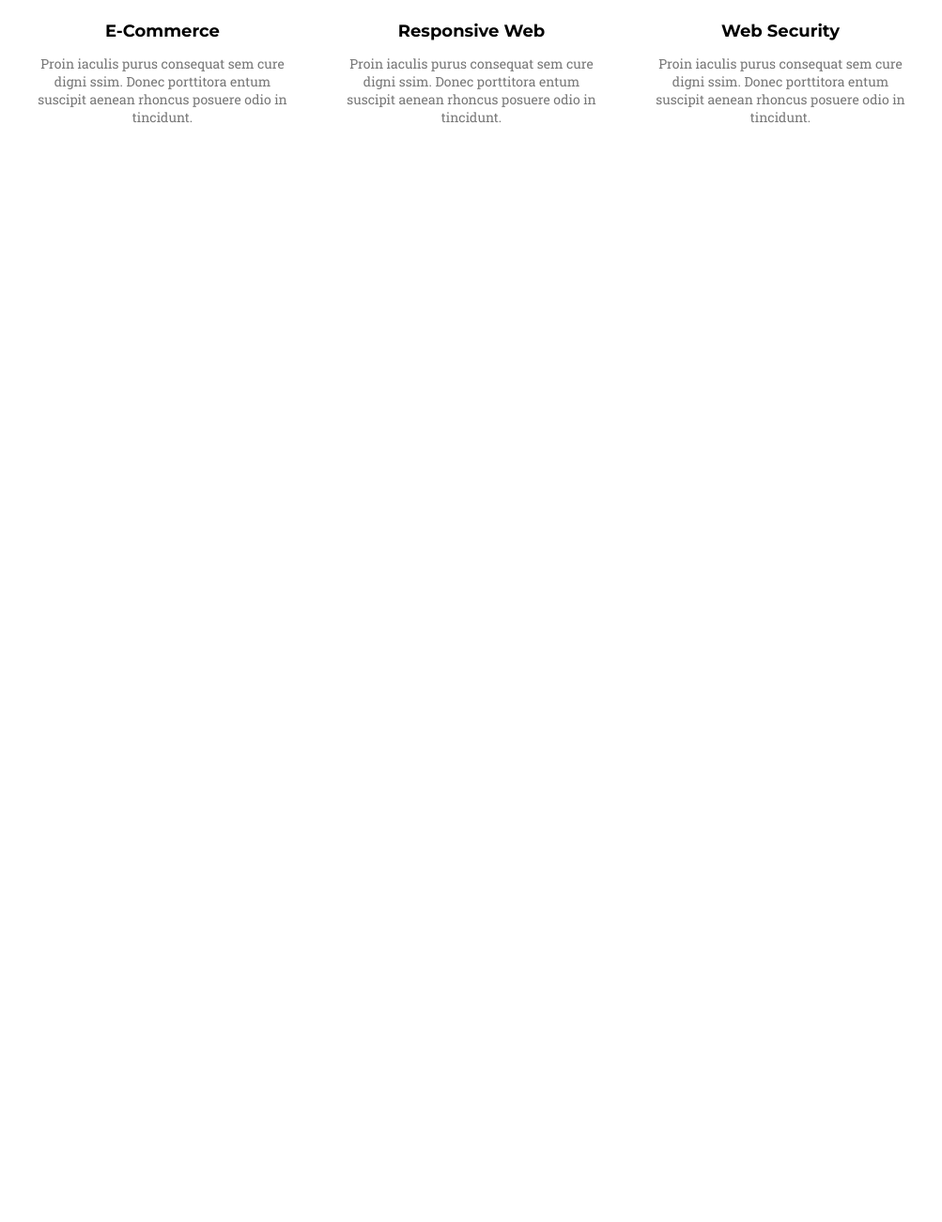
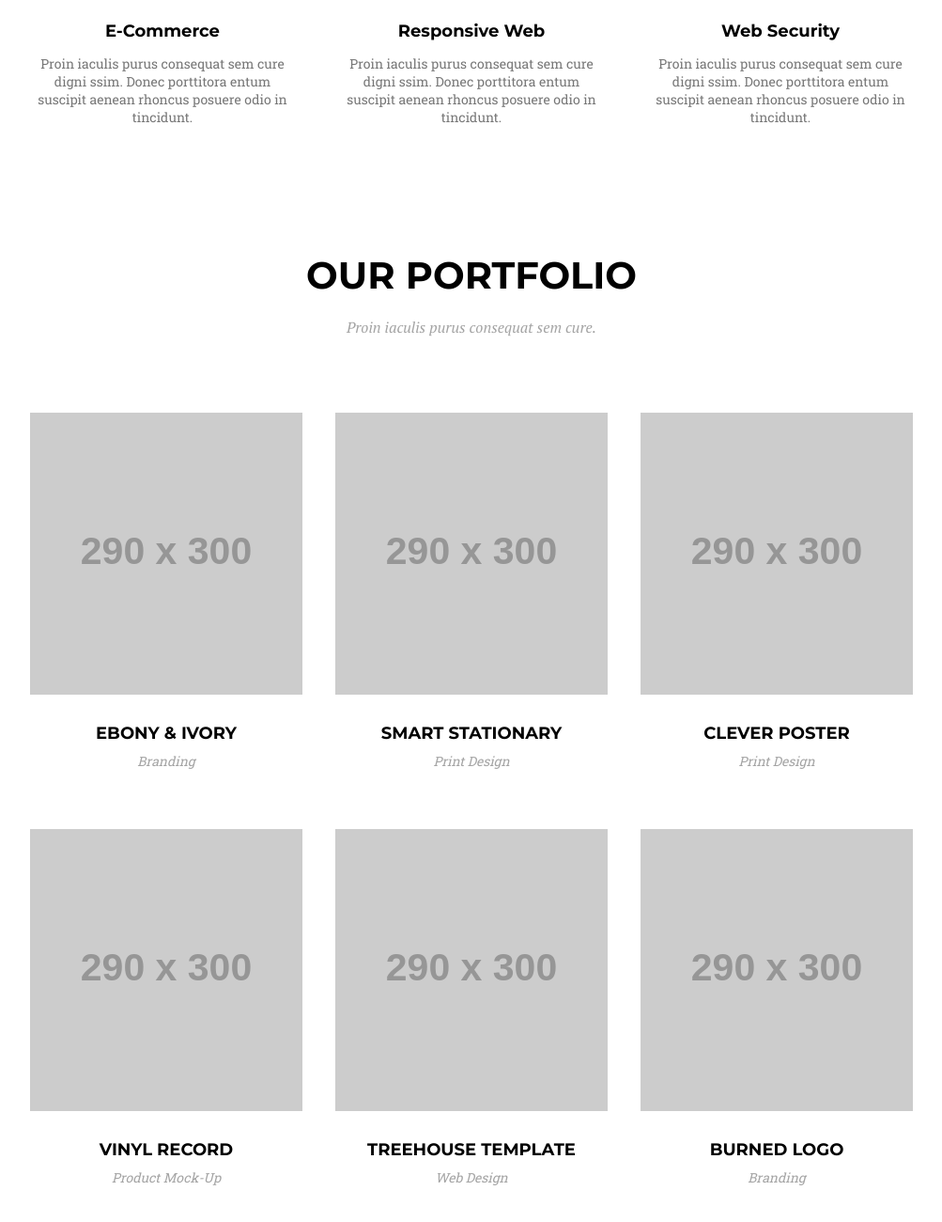
Before and after one commit to serhii-mokhonko/goldeb-web-design, a website built with webpack: page src/index.html in a window 1280 px wide. Shown: the part 1070-2370 px from the top of the page at 94% size, without its empty margins (138-1141 px from the left). Before the commit the page ends 1218 px from the top, so only its background shows below. Built offline with nearby package versions, Linux system fonts and the light colour scheme; placeholder pictures from the web are drawn by us; files whose address does not match are found by name.

Commit message:
created portfolio block

```diff
--- a/src/index.html
+++ b/src/index.html
@@ -5,9 +5,13 @@
     <meta charset="UTF-8">
     <meta name="viewport" content="width=device-width, initial-scale=1.0">
     <meta http-equiv="X-UA-Compatible" content="ie=edge">
-    <link href="https://fonts.googleapis.com/css?family=Dancing+Script:400,700|Montserrat:400,400i,700,700i|Roboto+Slab:400,700&display=swap&subset=cyrillic" rel="stylesheet">
-    <link href="https://fonts.googleapis.com/css?family=PT+Serif:400,400i,700,700i&display=swap&subset=cyrillic" rel="stylesheet">
-    <link href="https://fonts.googleapis.com/css?family=Roboto+Slab:400,700&display=swap&subset=cyrillic" rel="stylesheet">
+    <link
+        href="https://fonts.googleapis.com/css?family=Dancing+Script:400,700|Montserrat:400,400i,700,700i|Roboto+Slab:400,700&display=swap&subset=cyrillic"
+        rel="stylesheet">
+    <link href="https://fonts.googleapis.com/css?family=PT+Serif:400,400i,700,700i&display=swap&subset=cyrillic"
+        rel="stylesheet">
+    <link href="https://fonts.googleapis.com/css?family=Roboto+Slab:400,700&display=swap&subset=cyrillic"
+        rel="stylesheet">
     <title>Golden</title>
 </head>
 
@@ -75,6 +79,79 @@
         <!-- ./container -->
     </section>
     <!-- ./services -->
+    <section class='portfolio'>
+        <div class="container">
+            <header class="section__header">
+                <h2>Our portfolio</h2>
+                <h3>Proin iaculis purus consequat sem cure.</h3>
+            </header>
+            <div class="portfolio__content">
+                <div class="portfolio__content__element">
+                    <div class="portfolio__content__element__imgwrap">
+                        <span class="content__overlay">
+                            <a href="#" class="btn btn--sm">read more</a>
+                        </span>
+                        <img src="https://via.placeholder.com/290x300" alt="">
+                    </div>
+                    <h3>Ebony & Ivory</h3>
+                    <p>Branding</p>
+                </div>
+                <div class="portfolio__content__element">
+                    <div class="portfolio__content__element__imgwrap">
+                        <span class="content__overlay">
+                            <a href="#" class="btn btn--sm">read more</a>
+                        </span>
+                        <img src="https://via.placeholder.com/290x300" alt="">
+                    </div>
+                    <h3>Smart Stationary</h3>
+                    <p>Print Design</p>
+                </div>
+                <div class="portfolio__content__element">
+                    <div class="portfolio__content__element__imgwrap">
+                        <span class="content__overlay">
+                            <a href="#" class="btn btn--sm">read more</a>
+                        </span>
+                        <img src="https://via.placeholder.com/290x300" alt="">
+                    </div>
+                    <h3>Clever Poster</h3>
+                    <p>Print Design</p>
+                </div>
+                <div class="portfolio__content__element">
+                    <div class="portfolio__content__element__imgwrap">
+                        <span class="content__overlay">
+                            <a href="#" class="btn btn--sm">read more</a>
+                        </span>
+                        <img src="https://via.placeholder.com/290x300" alt="">
+                    </div>
+                    <h3>Vinyl Record</h3>
+                    <p>Product Mock-Up</p>
+                </div>
+                <div class="portfolio__content__element">
+                    <div class="portfolio__content__element__imgwrap">
+                        <span class="content__overlay">
+                            <a href="#" class="btn btn--sm">read more</a>
+                        </span>
+                        <img src="https://via.placeholder.com/290x300" alt="">
+                    </div>
+                    <h3>Treehouse Template</h3>
+                    <p>Web Design</p>
+                </div>
+                <div class="portfolio__content__element">
+                    <div class="portfolio__content__element__imgwrap">
+                        <span class="content__overlay">
+                            <a href="#" class="btn btn--sm">read more</a>
+                        </span>
+                        <img src="https://via.placeholder.com/290x300" alt="">
+                    </div>
+                    <h3>Burned Logo</h3>
+                    <p>Branding</p>
+                </div>
+
+            </div>
+            <!-- ./portfolio__content -->
+        </div>
+    </section>
+    <!-- /.portfolio -->
 </body>
 
 </html>
--- a/src/less/elements.less
+++ b/src/less/elements.less
@@ -13,6 +13,14 @@
     border-radius: 3px;
 
     cursor: pointer;
+
+    &--sm{
+        text-decoration:none;
+        font-size: 0.8rem;
+        padding: 1rem 2rem;
+        border: 2px solid @gold;
+        background: none;
+    }
 }
 
 .section__header {
--- a/src/less/index.less
+++ b/src/less/index.less
@@ -27,3 +27,4 @@ h6 {
 @import "header.less";
 @import "header__content.less";
 @import "services.less";
+@import "portfolio.less";
--- /dev/null
+++ b/src/less/portfolio.less
@@ -0,0 +1,57 @@
+.portfolio__content {
+    display        : flex;
+    flex-wrap      : wrap;
+    justify-content: space-between;
+}
+
+.portfolio__content__element {
+    flex-basis   : 30%;
+    margin-bottom: 50px;
+
+    h3 {
+        font-family   : 'Montserrat', sans-serif;
+        font-weight   : 700;
+        font-size     : 1.2rem;
+        text-transform: uppercase;
+        text-align    : center;
+        margin-top    : 2rem;
+    }
+
+    p {
+        font-family: @text-font;
+        font-style : italic;
+        font-size  : 0.93rem;
+        color      : @subheader_color;
+        text-align : center;
+        margin-top : 9px;
+    }
+}
+
+.portfolio__content__element__imgwrap {
+    position: relative;
+    width: 290px;
+    height: 300px;
+    overflow: hidden;
+
+    .content__overlay {
+        width   : 100%;
+        height  : 100%;
+
+        background: #000;
+        opacity: 0;
+
+        display: flex;
+        justify-content: center;
+        align-items: center;
+
+        position: absolute;
+        top     : 0;
+        left    : 0;
+
+        transition: opacity 0.3s linear;
+
+        &:hover{
+            opacity: .6;
+        }
+    }
+}
```
Also changed, not shown: 1 other file.
